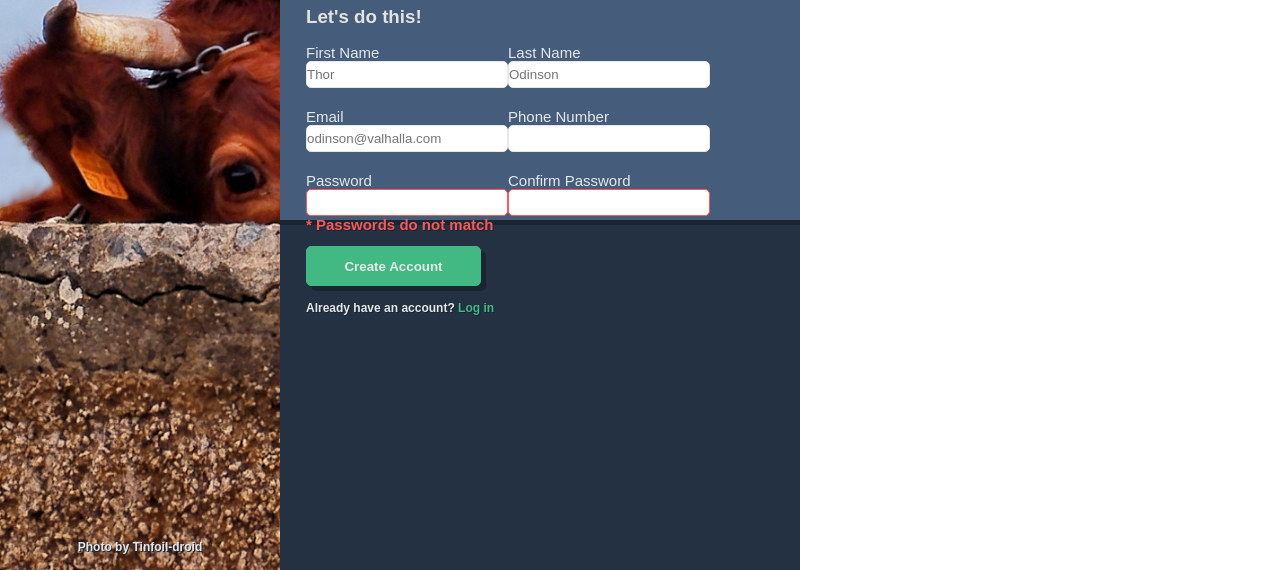
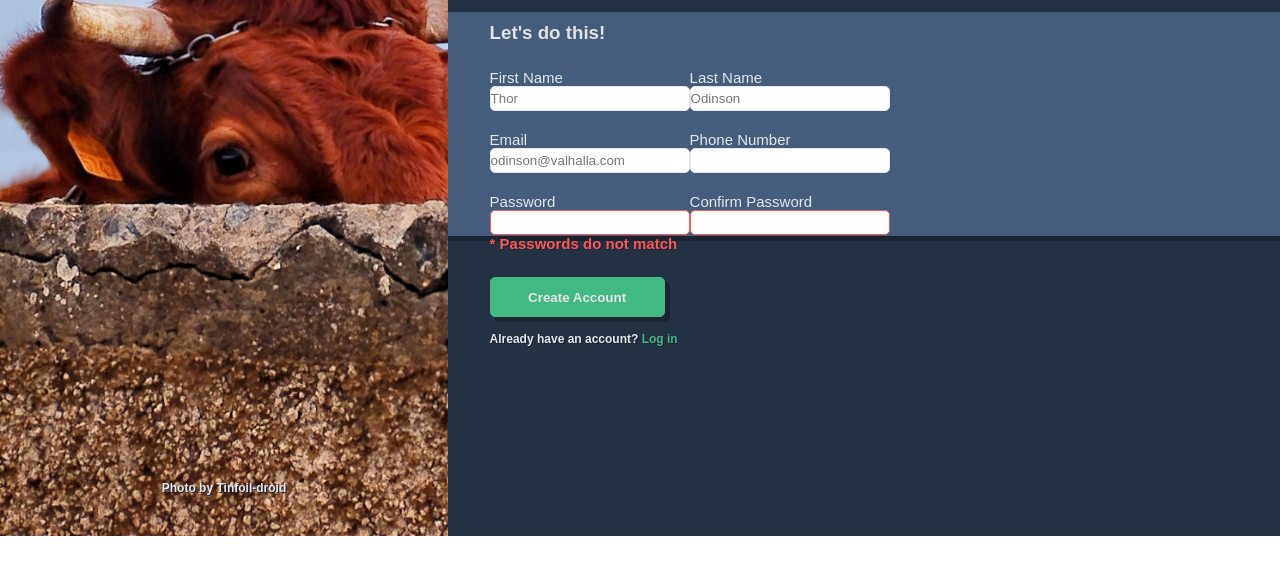
Before and after one commit to Tinfoil-droid/Sign-up-Form, a plain HTML site: page index.html in a window 1280 px wide. Shown: the part 230-800 px from the top of the page. Drawn offline with Linux system fonts and the light colour scheme.

Commit message:
fixed width and height issues

```diff
--- a/style.css
+++ b/style.css
@@ -1,24 +1,23 @@
+* {
+  margin: 0px;
+  padding: 0px;
+  box-sizing: border-box;
+}
+
+body {
+  min-height: 100%;
+}
+
 @font-face {
   font-family: Norse-Bold;
   src: url(./fonts/Norse-Bold.otf);
 }
 
-* {
-  margin: 0;
-  padding: 0;
-}
-
-.body {
-  margin: 0;
-  padding: 0;
-  font-family: Norse-Bold, sans-serif;
-}
-
 .main {
   display: flex;
   flex-direction: row;
-  width: 100vh;
-  height: 100vh;
+  width: 100%;
+  height: 100%;
 }
 
 .left {
@@ -62,7 +61,7 @@
   flex-direction: row;
   margin-left: 5%;
   margin-top: 3%;
-  width: 70%;
+  width: 35%;
   justify-content: space-between;
 }
 
@@ -109,7 +108,7 @@ label {
 }
 
 .third {
-  height: 33vh;
+  height: 17vw;
   margin: 5%;
 }
 
@@ -133,7 +132,7 @@ p {
 }
 
 .footer {
-  height: 70vh;
+  height: 65vh;
   display: flex;
   align-items: flex-end;
   justify-content: center;
@@ -141,7 +140,7 @@ p {
 }
 
 .forImage {
-  height: 28vh;
+  height: 16vw;
   display: flex;
   align-items: flex-end;
 }
```
